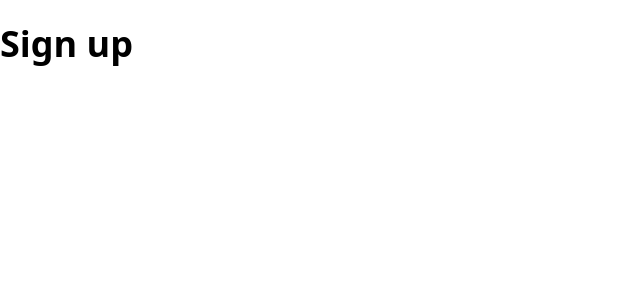
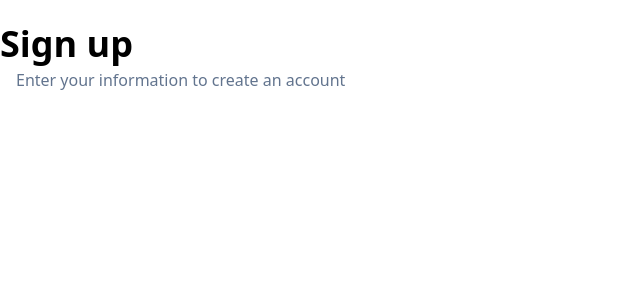
Before and after one commit to rajankit3107/paytm-client, a React (Vite) app: page / in a window 1280 px wide. Shown: the top 300 px of the page, without its empty margins (0-640 px from the left). Built offline with nearby package versions, Linux system fonts and the light colour scheme.

Commit message:
comp : added subheading component

```diff
--- a/src/App.tsx
+++ b/src/App.tsx
@@ -1,9 +1,11 @@
 import { Heading } from "./components/Heading";
+import { SubHeading } from "./components/SubHeading";
 
 function App() {
   return (
     <>
       <Heading label="Sign up" />
+      <SubHeading label="Enter your information to create an account" />
     </>
   );
 }
--- /dev/null
+++ b/src/components/SubHeading.tsx
@@ -0,0 +1,7 @@
+interface SubHeadingProps {
+  label: string;
+}
+
+export function SubHeading({ label }: SubHeadingProps) {
+  return <div className="text-slate-500 text-md pt-1 px-4 pb-4">{label}</div>;
+}
```
